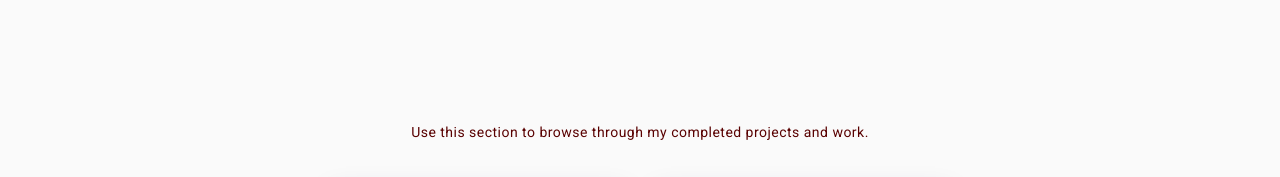
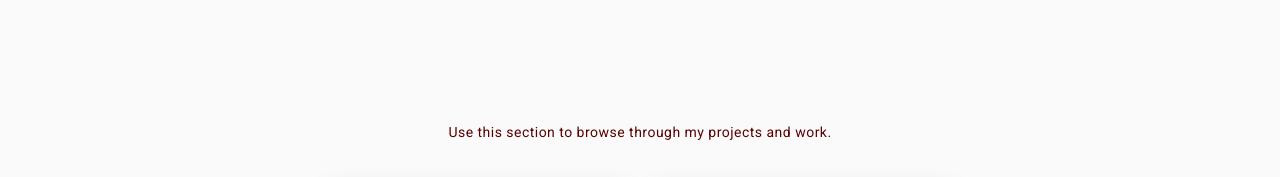
Before and after one commit to dlblak03/daltonblake-portfolio, a SvelteKit app: page / in a window 1280 px wide. Shown: the part 840-1017 px from the top of the page. Built offline with nearby package versions, Linux system fonts and the light colour scheme; some icons are missing.

Commit message:
linkedin feed

```diff
--- a/src/routes/+page.svelte
+++ b/src/routes/+page.svelte
@@ -197,7 +197,7 @@
 	<div id="projects"></div>
 	<Column width="100%" height="100%" padding="50px 0" gap="25px">
 		<Row width="100%" justify="center" align="center"><Body align="center" color={$dark ? 'var(--darktext)' : 'var(--primary)'}
-			>Use this section to browse through my completed projects and work.</Body
+			>Use this section to browse through my projects and work.</Body
 		></Row>
 		<Row width="calc(100% - 100px)" wrap="wrap" padding="0 50px" rowgap="25px" gap="25px" justify="center">
 			<Card minheight="200px" minwidth="300px" cursor="pointer" on:click={() => { window.location.href='/pet-manager'}} dark={$dark} direction="column">
@@ -227,6 +227,9 @@
 		<Row width="calc(100% - 100px)" justify="center" wrap="flex-wrap" padding="0 50px">
 			<Row on:click={() => {window.location.href="https://www.linkedin.com/in/daltonblake05/"}} cursor="pointer" padding="0 25px" gap="10px" align="center" width="fit-content"><i style="color: {$dark ? 'var(--darktext)' : 'var(--primary)'}; margin-left: 0" class="fa-brands fa-linkedin fa-xl"></i><Body weight="bold" color={$dark ? 'var(--darktext)' : 'var(--primary)'}>LinkedIn</Body></Row>
 			<Row on:click={() => {window.location.href="https://github.com/dlblak03"}} cursor="pointer" padding="0 25px" gap="10px" align="center" width="fit-content"><i style="color: {$dark ? 'var(--darktext)' : 'var(--primary)'}; margin-left: 0" class="fa-brands fa-github fa-xl"></i><Body weight="bold" color={$dark ? 'var(--darktext)' : 'var(--primary)'}>Github</Body></Row>
+		</Row>
+		<Row justify="center" width="100%">
+			<iframe src='https://www.juicer.io/api/feeds/daltonblake05/iframe' frameborder='0' width='1000' height='1000' style='display:block;margin:0 auto;'></iframe>
 		</Row>
 	</Column>
 
```
